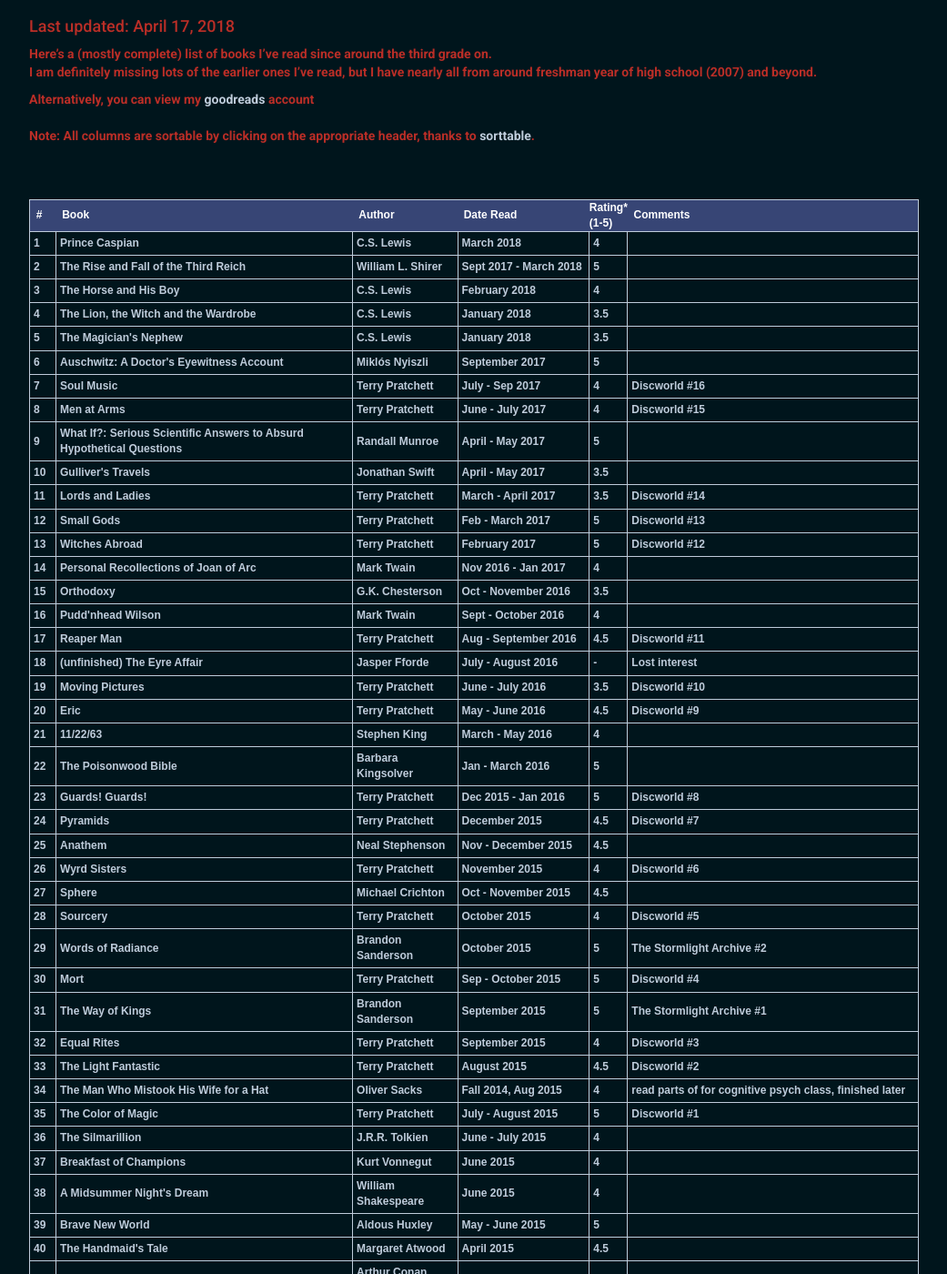
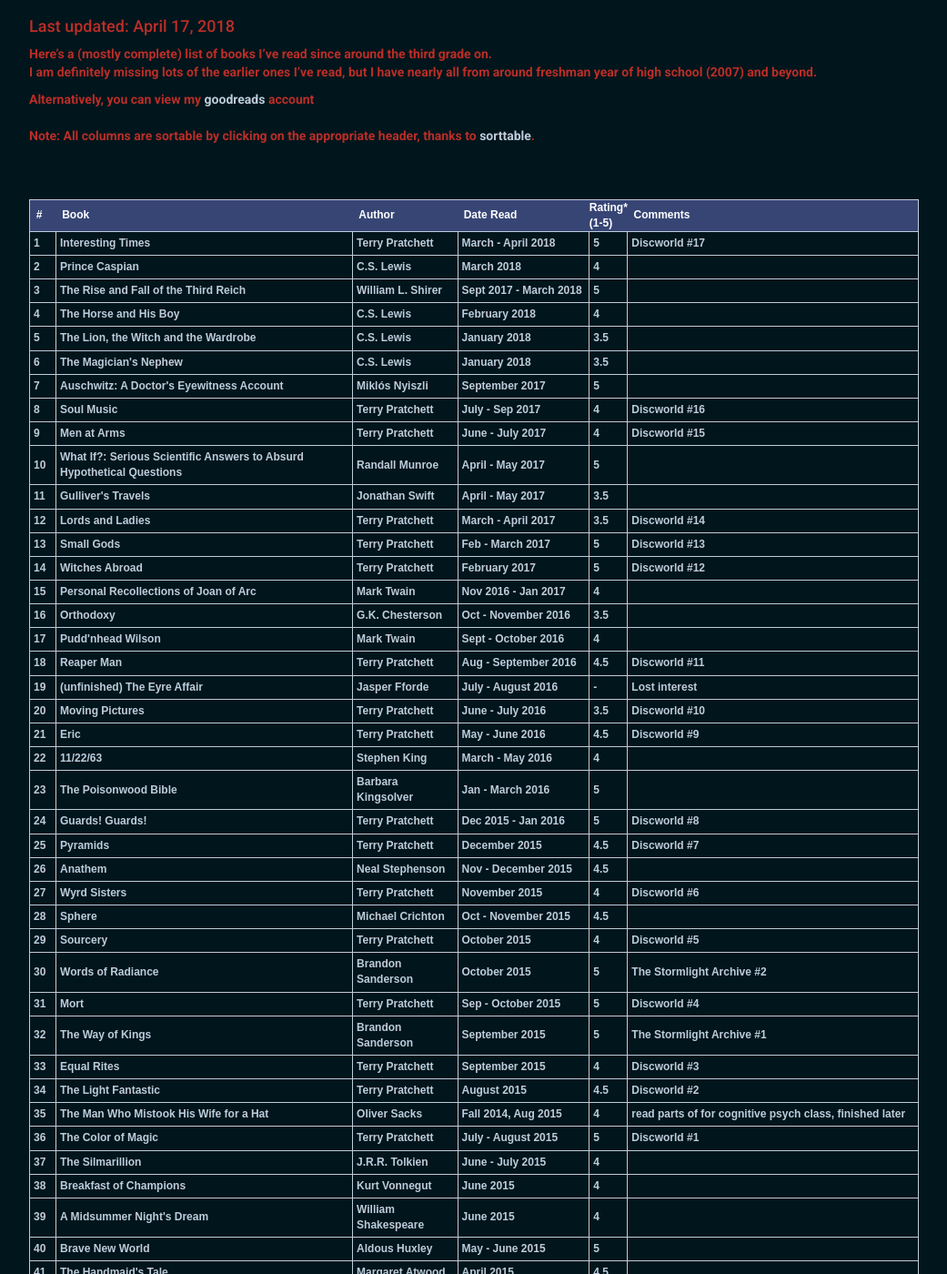
Before and after one commit to JeffSolo/jeffsolo.github.com, a Jekyll site: the page built from _posts/2015-03-30-books.md, in a window 1280 px wide and 1400 px high, scrolled down 249 px. Shown: the whole window at 91% size, without its empty margins (119-1160 px from the left). Built offline with Jekyll 4.4.1, drawn with Linux system fonts in a browser that asks for light colours; nearby versions of some CDN libraries; some of the changed text lies outside the part shown.

Commit message:
updated books

```diff
--- a/_includes/books.html
+++ b/_includes/books.html
@@ -19,6 +19,7 @@
 }
 </style><table class="tableizer-table sortable">
 <tr class="tableizer-firstrow fingerpointer"><th>&nbsp;&nbsp;#</th><th>&nbsp;&nbsp;Book</th><th>&nbsp;&nbsp;Author</th><th>&nbsp;&nbsp;Date Read</th><th>Rating*<br>(1-5)</th><th>&nbsp;&nbsp;Comments</th></tr>
+<tr><td>Interesting Times</td><td>Terry Pratchett</td><td sorttable_customkey="-40">March - April 2018</td><td>5</td><td>Discworld #17</td></tr>
 <tr><td>Prince Caspian</td><td>C.S. Lewis</td><td sorttable_customkey="-39">March 2018</td><td>4</td><td></td></tr>
 <tr><td>The Rise and Fall of the Third Reich</td><td>William L. Shirer</td><td sorttable_customkey="-38">Sept 2017 - March 2018</td><td>5</td><td></td></tr>
 <tr><td>The Horse and His Boy</td><td>C.S. Lewis</td><td sorttable_customkey="-37">February 2018</td><td>4</td><td></td></tr>
```
Also changed, not shown: 1 other file.
